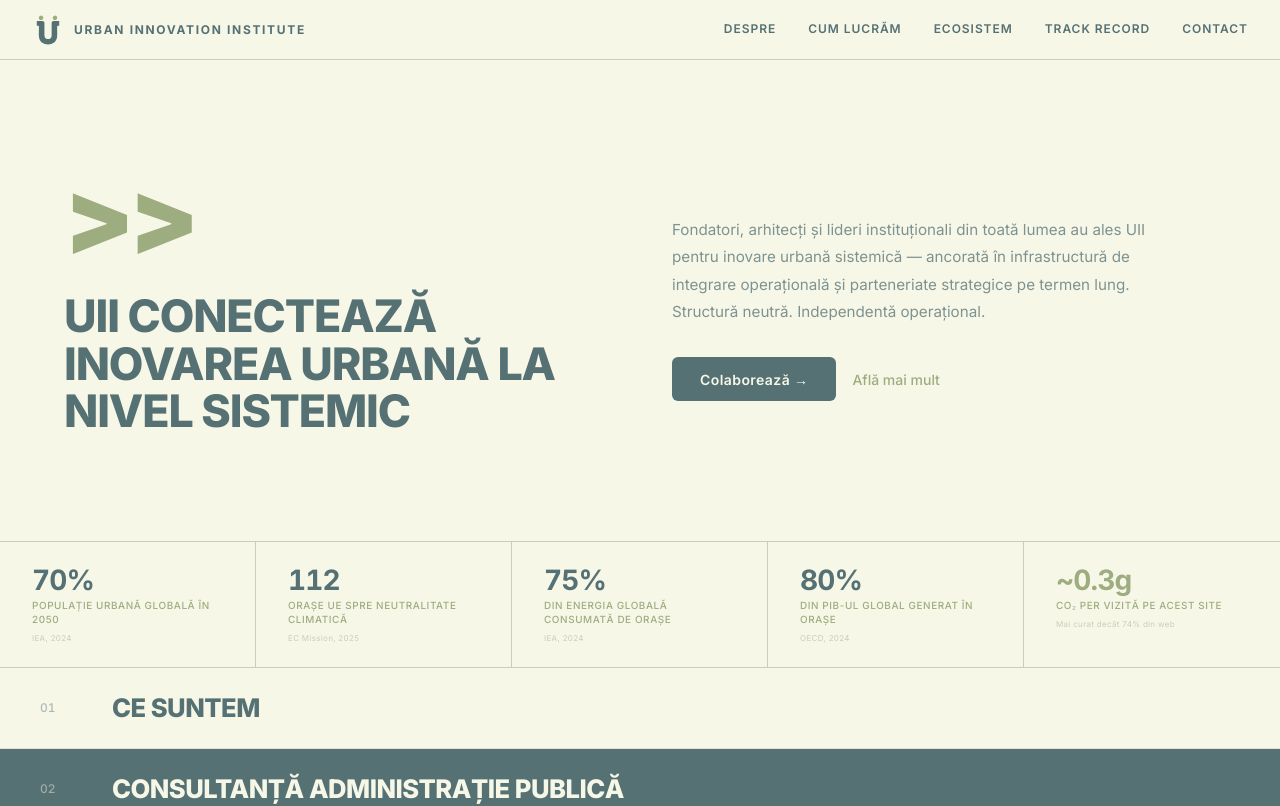
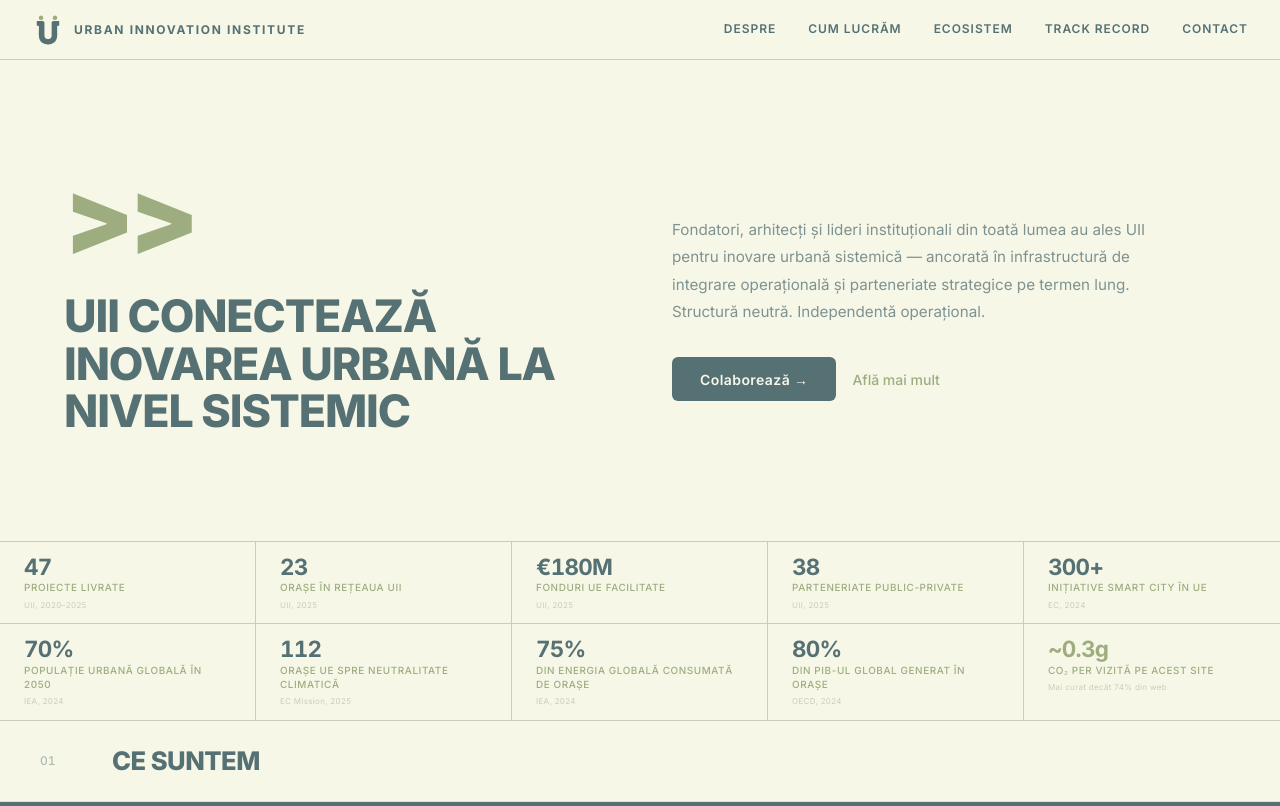
Before and after one commit to zergsmind/UI_V1_corectat, a React (Vite) app: page / in a window 1280 px wide. Shown: the top 806 px of the page. Built offline with nearby package versions, Linux system fonts and the light colour scheme.

Commit message:
Hero: add second row of 5 stats, reduce stat box height

```diff
--- a/src/components/Hero.jsx
+++ b/src/components/Hero.jsx
@@ -127,15 +127,17 @@ export default function Hero() {
           grid-template-columns: repeat(5, 1fr);
         }
         .hero-stat {
-          padding: 1.5rem 2rem;
+          padding: 0.85rem 1.5rem;
           border-right: 1px solid var(--c3);
+          border-bottom: 1px solid var(--c3);
           display: flex;
           flex-direction: column;
-          gap: 0.3rem;
+          gap: 0.2rem;
         }
-        .hero-stat:last-child { border-right: none; }
+        .hero-stat:nth-child(5n) { border-right: none; }
+        .hero-stat:nth-last-child(-n+5) { border-bottom: none; }
         .hero-stat-num {
-          font-size: 1.75rem;
+          font-size: 1.4rem;
           font-weight: 700;
           color: var(--c1);
           line-height: 1;
@@ -161,9 +163,10 @@ export default function Hero() {
         @media (max-width: 900px) {
           .hero-main { grid-template-columns: 1fr; padding: 2.5rem 1.5rem 2rem; min-height: auto; gap: 2rem; }
           .hero-stats-strip { grid-template-columns: repeat(2, 1fr); }
-          .hero-stat:nth-child(2) { border-right: none; }
-          .hero-stat:nth-child(3), .hero-stat:nth-child(4) { border-top: 1px solid var(--c3); }
-          .hero-stat:last-child { grid-column: 1 / -1; border-top: 1px solid var(--c3); border-right: none; }
+          .hero-stat { border-bottom: 1px solid var(--c3); border-right: 1px solid var(--c3); }
+          .hero-stat:nth-child(2n) { border-right: none; }
+          .hero-stat:nth-last-child(-n+2) { border-bottom: none; }
+          .hero-stat:nth-last-child(1):nth-child(odd) { grid-column: 1 / -1; border-right: none; }
           .hero-chevron { font-size: clamp(2.5rem, 10vw, 4rem); }
           .hero-stat { padding: 1rem 1.25rem; }
           .hero-stat-num { font-size: 1.4rem; }
@@ -202,6 +205,31 @@ export default function Hero() {
         {/* Stats strip — marked as complementary info */}
         <div className="hero-stats-strip" role="list" aria-label="Statistici urbane globale">
           <div className="hero-stat" role="listitem">
+            <span className="hero-stat-num" aria-label="47 proiecte">47</span>
+            <span className="hero-stat-label">Proiecte livrate</span>
+            <span className="hero-stat-source">UII, 2020–2025</span>
+          </div>
+          <div className="hero-stat" role="listitem">
+            <span className="hero-stat-num" aria-label="23 de orașe">23</span>
+            <span className="hero-stat-label">Orașe în rețeaua UII</span>
+            <span className="hero-stat-source">UII, 2025</span>
+          </div>
+          <div className="hero-stat" role="listitem">
+            <span className="hero-stat-num" aria-label="180 milioane euro">€180M</span>
+            <span className="hero-stat-label">Fonduri UE facilitate</span>
+            <span className="hero-stat-source">UII, 2025</span>
+          </div>
+          <div className="hero-stat" role="listitem">
+            <span className="hero-stat-num" aria-label="38 de parteneriate">38</span>
+            <span className="hero-stat-label">Parteneriate public-private</span>
+            <span className="hero-stat-source">UII, 2025</span>
+          </div>
+          <div className="hero-stat" role="listitem">
+            <span className="hero-stat-num" aria-label="300 plus inițiative smart city">300+</span>
+            <span className="hero-stat-label">Inițiative smart city în UE</span>
+            <span className="hero-stat-source">EC, 2024</span>
+          </div>
+          <div className="hero-stat" role="listitem">
             <span className="hero-stat-num" aria-label="70 la sută">70%</span>
             <span className="hero-stat-label">Populație urbană globală în 2050</span>
             <span className="hero-stat-source">IEA, 2024</span>
```
